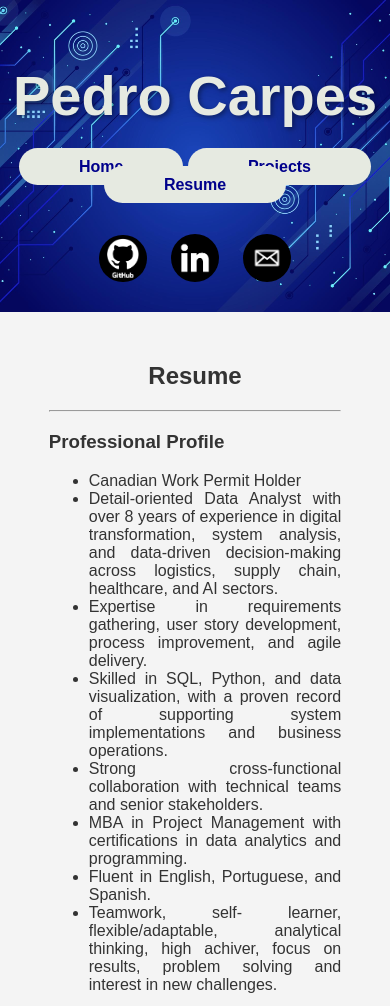
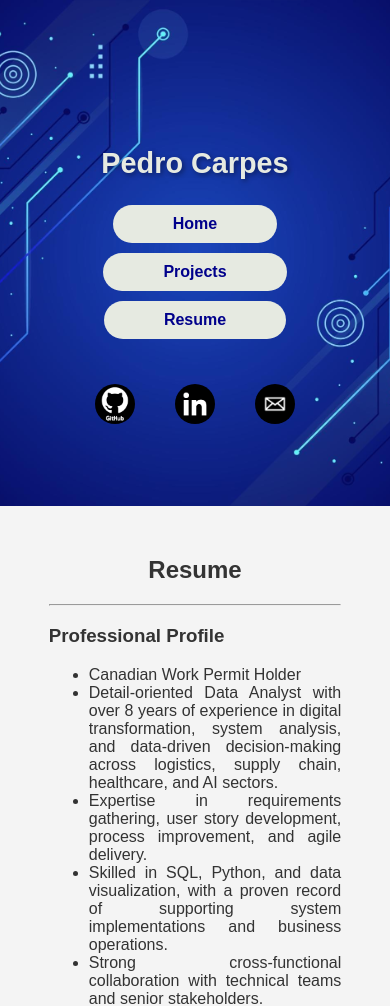
Before and after one commit to pcarpes/pedro_web_page_v2, a Flask app: page /resume in a window 390 px wide. Shown: the top 1006 px of the page. Run offline with Flask 3, Linux system fonts and the light colour scheme.

Commit message:
update style.css

```diff
--- a/static/css/style.css
+++ b/static/css/style.css
@@ -61,12 +61,12 @@ body {
 /* Responsive (mobile): vertical layout */
 @media screen and (max-width: 600px) {
     .hero-content {
-    z-index: 2;
-    position: relative;
-    margin-top: 0px;
+        z-index: 2;
+        position: relative;
+        margin-top: 0px;
     }
     .social-icons {
-    margin-top: 0px;
+        margin-top: 0px;
     }
     .button-container {
         flex-direction: column;
@@ -75,7 +75,7 @@ body {
     }
 
     .btn {
-        margin: 0px 0; /* vertical spacing between buttons */
+        margin: 5px 0; /* vertical spacing between buttons */
     }
 }
 
@@ -84,7 +84,7 @@ body {
     justify-content: center;
     align-items: center;
     gap: 20px;
-    margin-top: 200px;
+    margin-top: 170px;
 }
 
 .icon {
@@ -102,6 +102,9 @@ body {
     align-items: center;
     justify-content: center;
     position: relative;
+    flex-direction: row;
+    flex-wrap: wrap;
+    gap: 10px;
 }
 .image-perfil {
     border-style: double;
@@ -184,6 +187,47 @@ footer {
     margin-top: 40px;
     align-items: bottom;
 }
+
+@media screen and (max-width: 600px) {
+    .hero-subpages {
+        flex-direction: column;
+        height: 60vh;
+    }
+
+    .hero-content-subpages {
+        display: flex;
+        flex-direction: column;
+        align-items: center;
+        justify-content: flex-start;
+        margin-top: 50px;
+        z-index: 2;
+        width: 100%;
+    }
+
+    .hero-subpages h1 {
+        font-size: 1.8rem;
+        margin-bottom: 20px;
+    }
+
+    .button-container {
+        flex-direction: column;
+        align-items: center;
+        margin-top: 10px;
+    }
+
+    .social-icons-subpages {
+        display: flex;
+        justify-content: center;
+        align-items: center;
+        margin-top: 40px;
+        gap: 20px;
+    }
+
+    .icon {
+        width: 40px;
+    }
+}
+
 .resume {
     width: 75%;
     height: 100%
--- a/templates/home.html
+++ b/templates/home.html
@@ -14,7 +14,7 @@
                 <p>Data Analyst · Python Software Developer · Web Developer</p>
 
                 <div class="button-container">
-                  <a href="/home" class="btn">Home</a>
+                  <a href="/" class="btn">Home</a>
                   <a href="/projects" class="btn">Projects</a>
                   <a href="/resume" class="btn">Resume</a>
                 </div>
```
